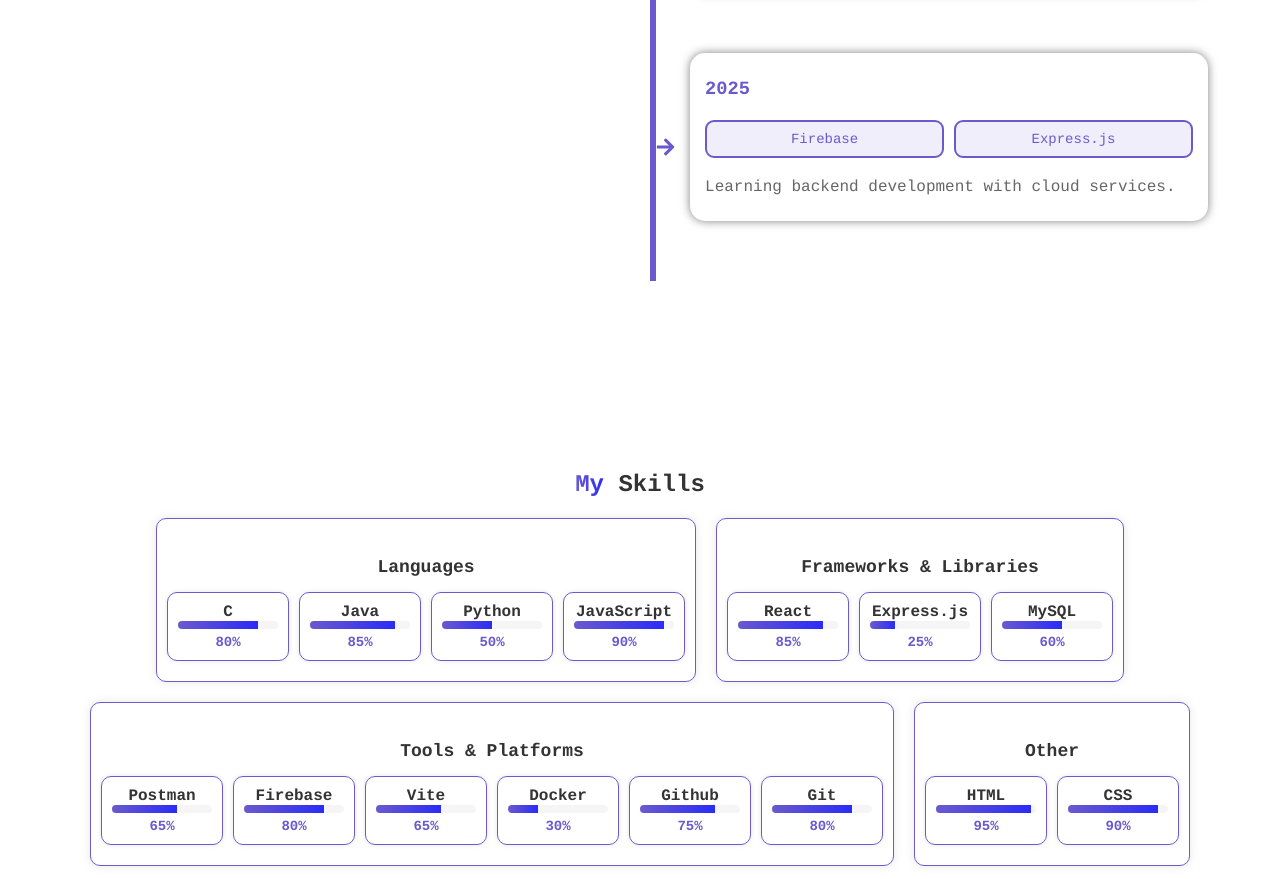
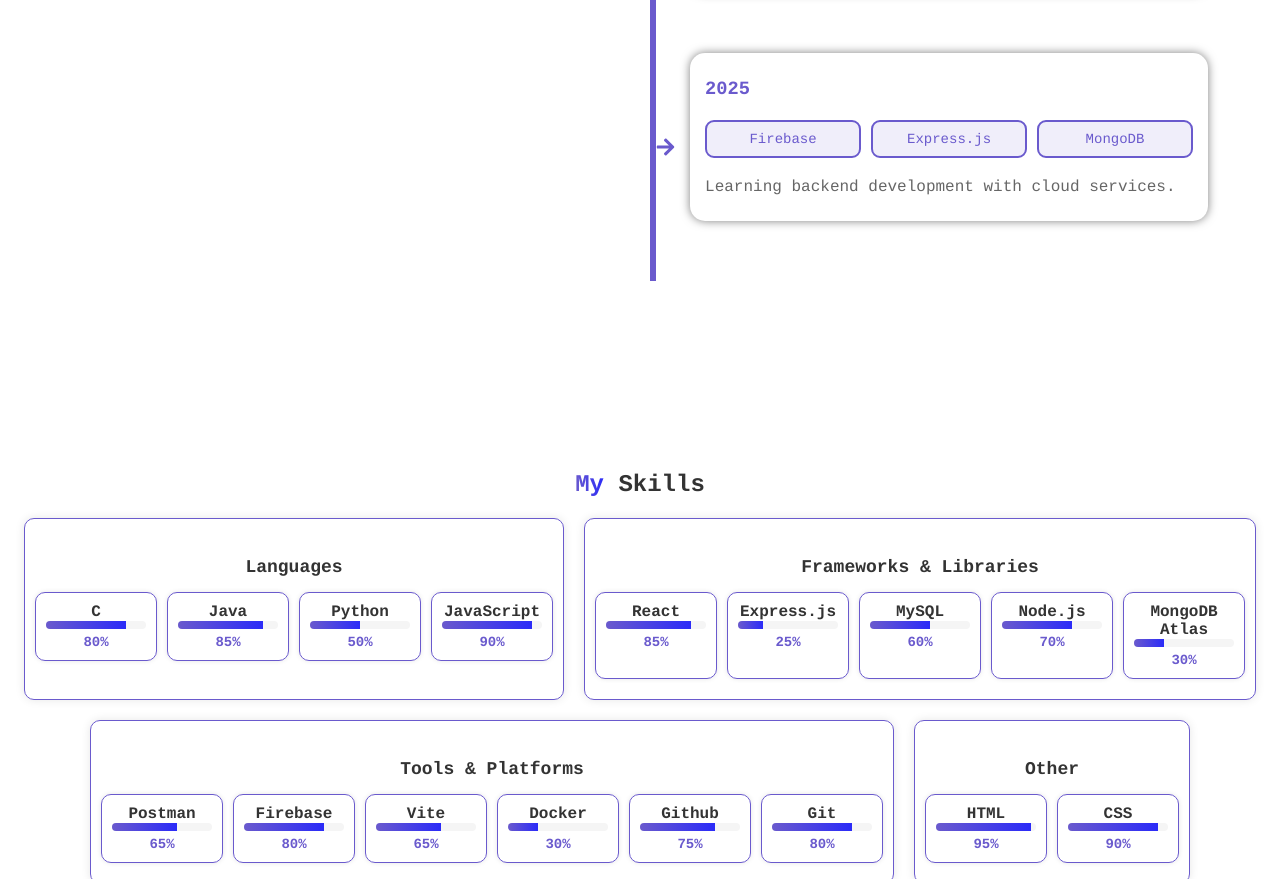
Before and after one commit to Arunitdy/portfolio-2.0, a React (Vite) app in the folder portfolio/: page / in a window 1280 px wide. Shown: the part 1820-2699 px from the top of the page. Built offline with nearby package versions, Linux system fonts and the light colour scheme; no server answers; the database is empty.

Commit message:
feat: add Node.js and MongoDB Atlas to skills data

```diff
--- a/portfolio/src/All/Skill/Skill.jsx
+++ b/portfolio/src/All/Skill/Skill.jsx
@@ -18,6 +18,8 @@ const skillsData = [
       { name: "React", percentage: 85, website: "https://react.dev/" },
       { name: "Express.js", percentage: 25, website: "https://expressjs.com/" },
       { name: "MySQL", percentage: 60, website: "https://www.mysql.com/" },
+      { name: "Node.js", percentage: 70, website: "https://nodejs.org/en/" },
+      { name: "MongoDB Atlas", percentage: 30, website: "https://www.mongodb.com/" },
     ],
   },
   {
--- a/portfolio/src/All/TimeLine/Timeline.jsx
+++ b/portfolio/src/All/TimeLine/Timeline.jsx
@@ -15,12 +15,12 @@ const timelineData = [
   },
   {
     year: "2024",
-    skills: ["MySQL", "DBMS", "JavaScript", "React"],
+    skills: ["MySQL", "DBMS", "JavaScript", "React", "Node.js"],
     description: "Explored databases & front-end development."
   },
   {
     year: "2025",
-    skills: ["Firebase", "Express.js"],
+    skills: ["Firebase", "Express.js", "MongoDB"],
     description: "Learning backend development with cloud services."
   },
 ];
```
